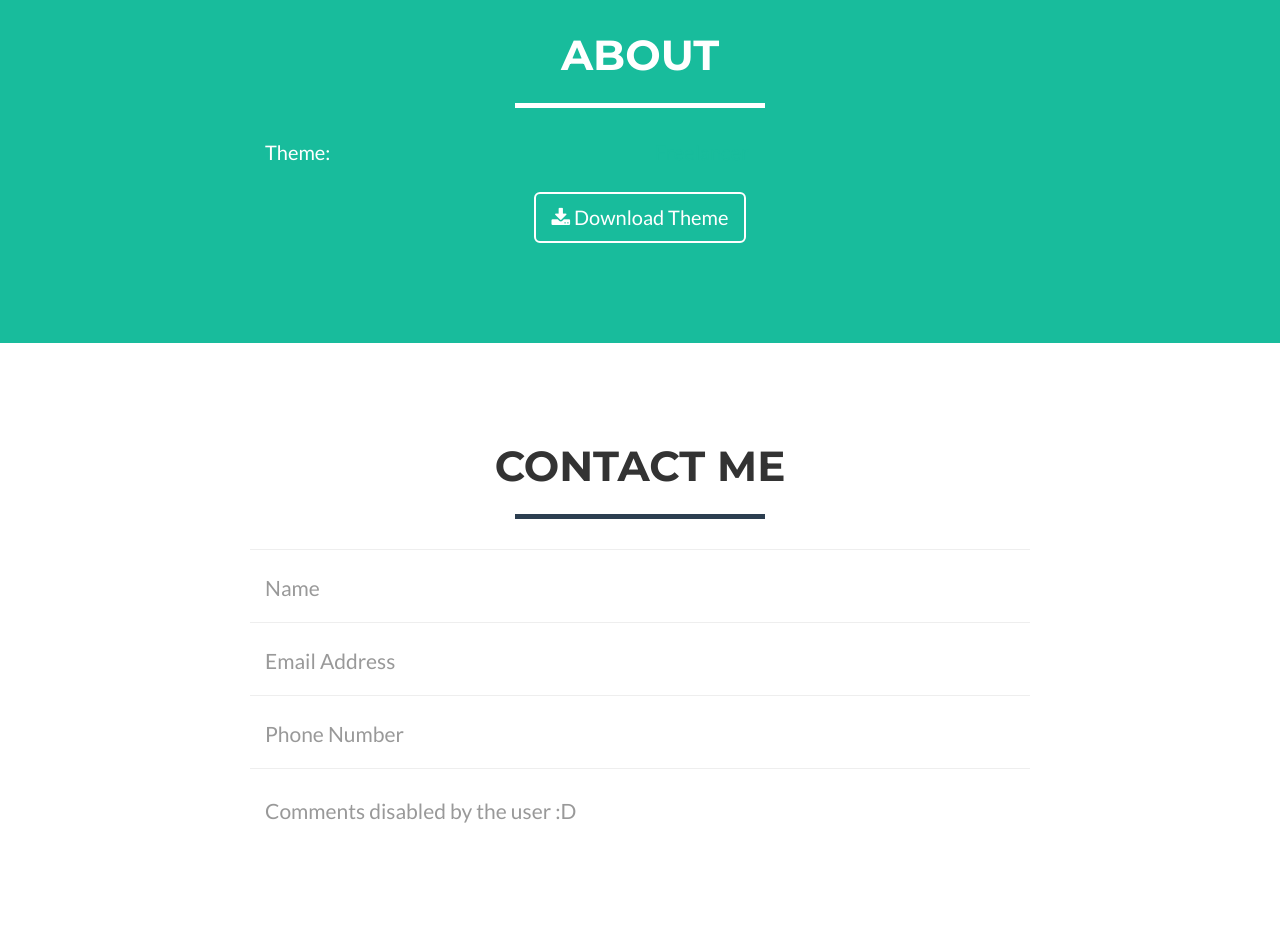
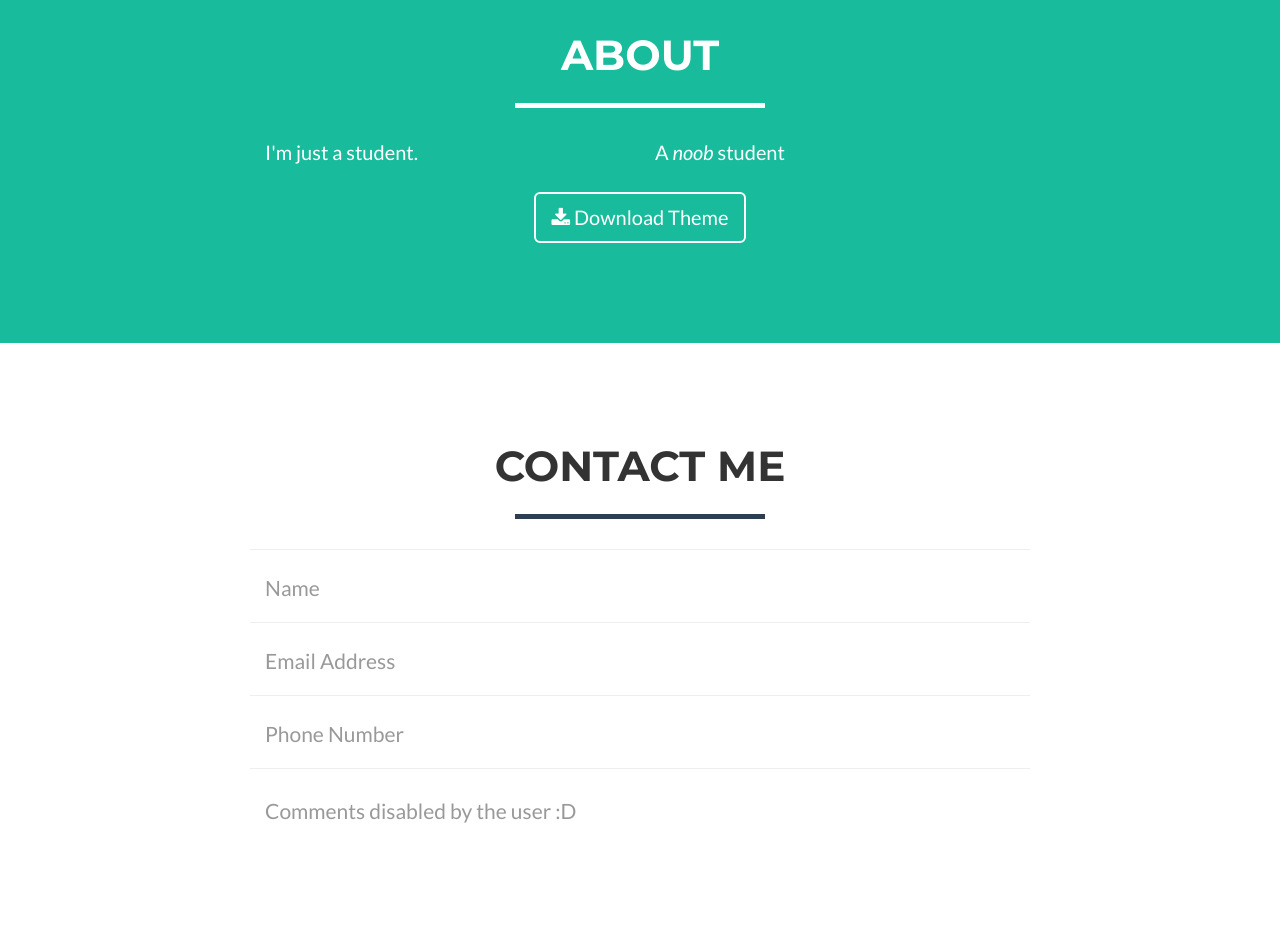
Before and after one commit to chitamitan/chitamitan.github.io, a website: page index.html in a window 1280 px wide. Shown: the part 1720-2658 px from the top of the page. Drawn offline with nearby package versions, Linux system fonts and the light colour scheme.

Commit message:
Update index.html

```diff
--- a/index.html
+++ b/index.html
@@ -167,10 +167,10 @@
             </div>
             <div class="row">
                 <div class="col-lg-4 col-lg-offset-2">
-                    <p>Theme:</p>
+                    <p>I'm just a student.</p>
                 </div>
                 <div class="col-lg-4">
-                    <p style="color: white"><a href="https://startbootstrap.com/template-overviews/freelancer/">Freelancer</a></p>
+                    <p>A <em>noob</em> student</p>
                 </div>
                 <div class="col-lg-8 col-lg-offset-2 text-center">
                     <a href="#" class="btn btn-lg btn-outline">
```
